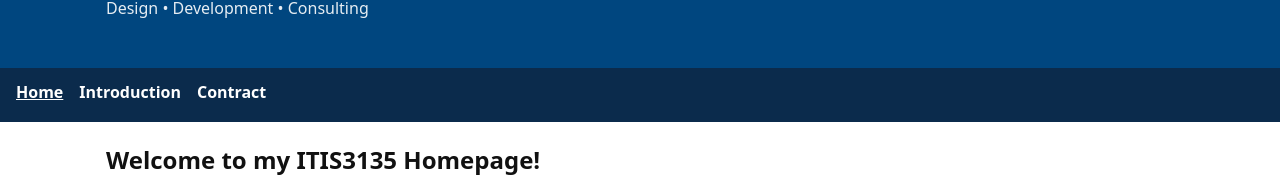
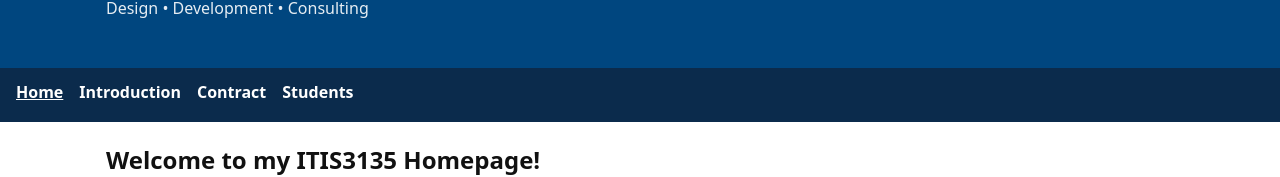
Before and after one commit to lbetanc21/itis3135-react, a React (Vite) app: page / in a window 1280 px wide. Shown: the part 127-304 px from the top of the page. Built offline with nearby package versions, Linux system fonts and the light colour scheme.

Commit message:
Update Nav.jsx

```diff
--- a/src/components/Nav.jsx
+++ b/src/components/Nav.jsx
@@ -7,6 +7,7 @@ export default function Nav() {
         <li><NavLink to="/" end>Home</NavLink></li>
         <li><NavLink to="/introduction">Introduction</NavLink></li>
         <li><NavLink to="/contract">Contract</NavLink></li>
+        <li><NavLink to="/students">Students</NavLink></li>
       </ul>
     </nav>
   )
```
